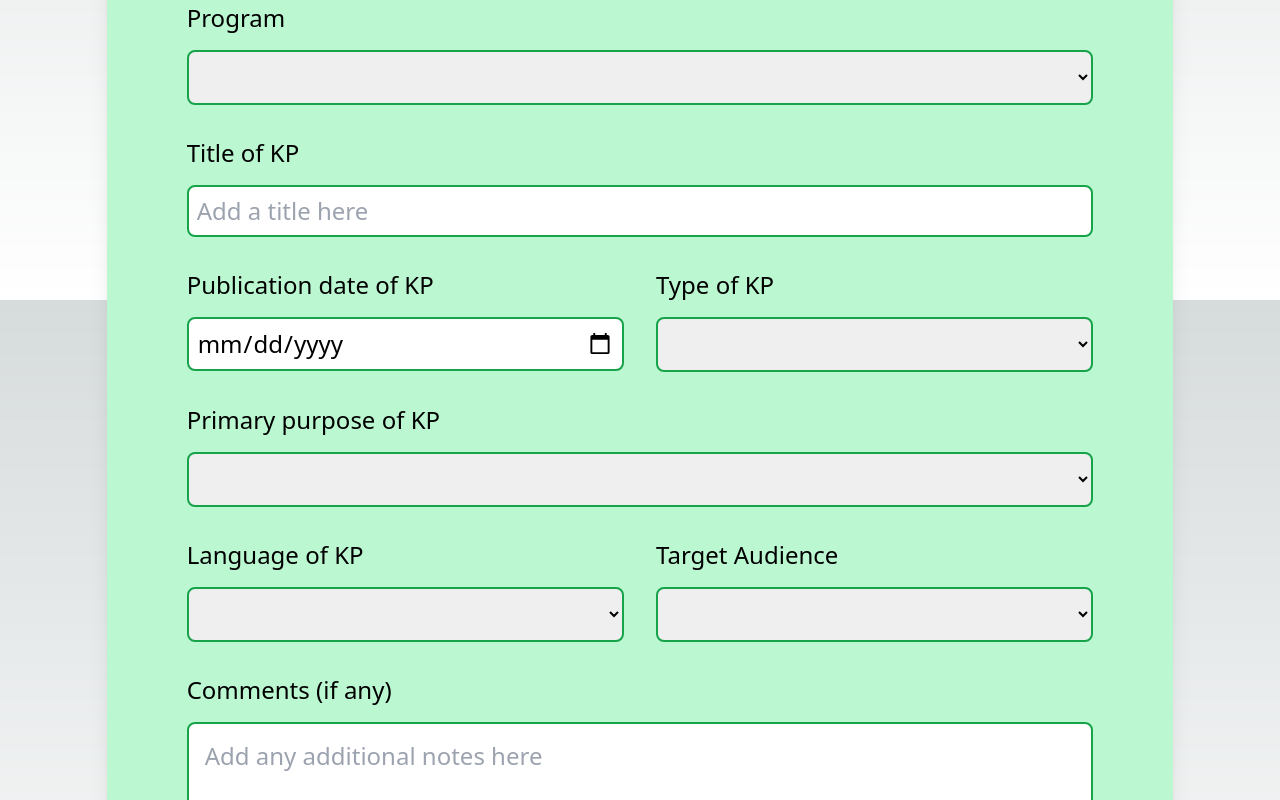
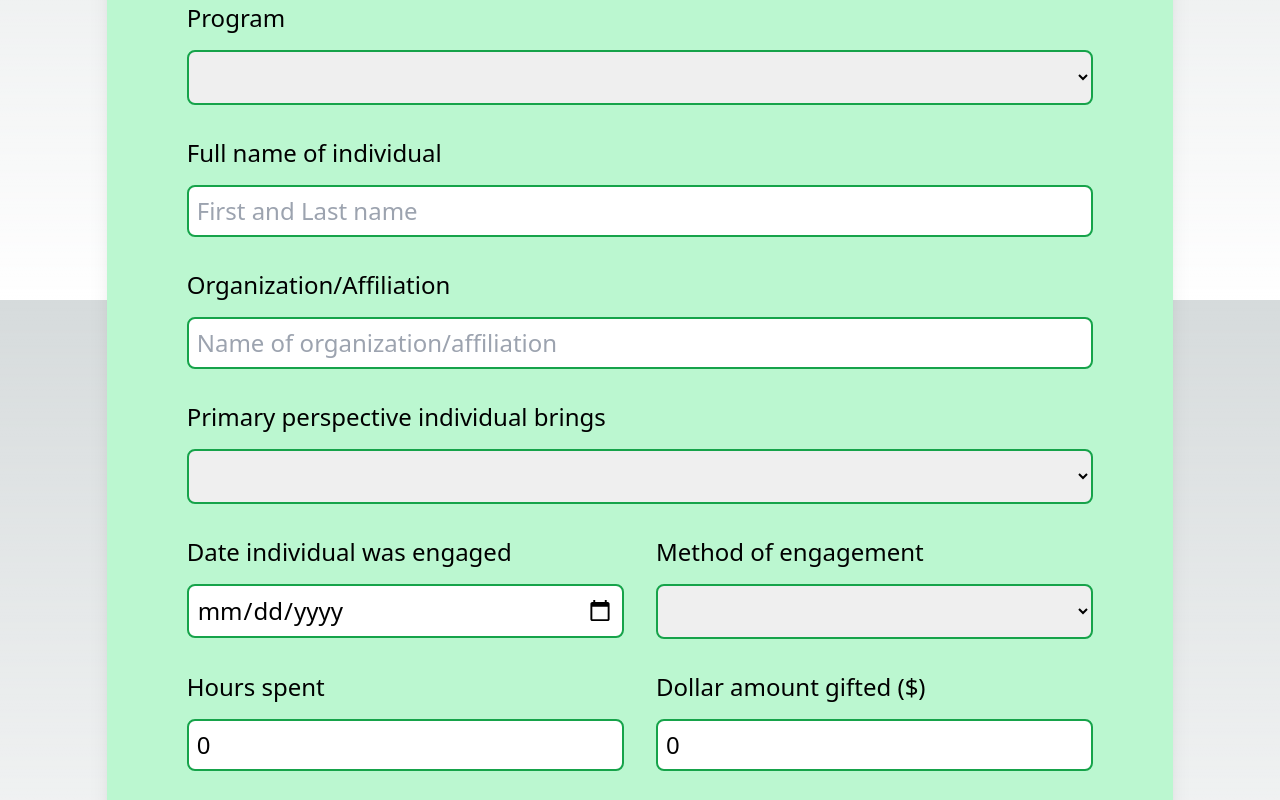
Before and after one commit to rosennabs/surveysalud, a Next.js app: page /relationships in a window 1280 px wide. Shown: the part 500-1300 px from the top of the page. Built offline with nearby package versions, Linux system fonts and the light colour scheme.

Commit message:
Build relationships form

```diff
--- a/src/app/relationships/page.tsx
+++ b/src/app/relationships/page.tsx
@@ -1,4 +1,3 @@
-
 "use client";
 
 import React from "react";
@@ -6,6 +5,7 @@ import { Formik, Form } from "formik";
 import * as Yup from "yup";
 import FormField from "../../components/FormField";
 import Button from "../../components/Button";
+import { programs } from "@/helpers/globalOptions";
 
 //Define types for form values
 interface FormValues {
@@ -15,58 +15,59 @@ interface FormValues {
   primary_perspective: string;
   engagement_date: number | string;
   engagement_method: string;
-  hours_spent: string;
-  dollar_gifted: string;
+  hours_spent: number;
+  dollar_gifted: number;
+  comments: string;
 }
 
-const programs: string[] = [
-  "Rural health care",
-  "Leadership capacity building",
-  "Indigenous services",
-  "Long term care",
-  "Primary care intervention",
+const primary_perspective: string[] = [
+  "Indigenous perspective",
+  "Patient perspective",
+  "Leadership perspective",
+  "Frontline worker perspective",
+  "Caregiver perspective",
 ];
 
-const kp_types: string[] = ["Webinar", "Poster", "Article", "Blog"];
-
-const languages: string[] = ["English", "French", "Both", "Others"];
-
-const kp_audience: string[] = [
-  "Frontline workers",
-  "Patients",
-  "General public",
-  "Caregivers",
+const engagement_method: string[] = [
+  "Round table discussion",
+  "Survey",
+  "Advisory group",
+  "Interview",
+  "Workshops",
+  "Focus group discussions",
 ];
 
-const kp_purpose: string[] = [
-  "Capacity building",
-  "Information dissemination",
-  "Public health campaign",
-  "Health promotion",
-];
 
 const initialValues: FormValues = {
   program: "",
-  title: "",
-  date: "",
-  type: "",
-  language: "",
-  audience: "",
-  purpose: "",
-  comments: "",
+  fullname: "",
+  organization: "",
+  primary_perspective: "",
+  engagement_date: "",
+  engagement_method: "",
+  hours_spent: 0,
+  dollar_gifted: 0,
+  comments: ""
 };
 
 const validationSchema = Yup.object({
   program: Yup.string().required("Required"),
-  title: Yup.string()
+  fullname: Yup.string()
     .min(5, "Too short!")
     .max(70, "Too long!")
     .required("Required"),
-  date: Yup.string().required("Required"),
-  type: Yup.string().required("Required"),
-  language: Yup.string().required("Required"),
-  audience: Yup.string().required("Required"),
-  purpose: Yup.string().required("Required"),
+  organization: Yup.string().required("Required"),
+  primary_perspective: Yup.string().required("Required"),
+  engagement_date: Yup.string().required("Required"),
+  engagement_method: Yup.string().required("Required"),
+  hours_spent: Yup.number().required("Required"),
+  dollar_gifted: Yup.string()
+    .required("Required")
+    .test(
+      "two-decimal-places",
+      "Invalid dollar amount format",
+      (value) => /^\d+(\.\d{1,2})?$/.test(value)
+  )
 });
 
 function Relationships() {
@@ -78,13 +79,11 @@ function Relationships() {
         <Formik
           initialValues={initialValues}
           validationSchema={validationSchema}
-
           onSubmit={(values, actions) => {
             // console.log("Submitted values: ", values);
 
             actions.resetForm();
             actions.setSubmitting(false);
-
           }}
         >
           {(formikProps) => {
@@ -100,52 +99,62 @@ function Relationships() {
                   as="select"
                   options={programs}
                 />
+
                 <FormField
-                  label="Title of KP"
-                  id="title"
-                  name="title"
-                  placeholder="Add a title here"
+                  label="Full name of individual"
+                  id="fullname"
+                  name="fullname"
+                  placeholder="First and Last name"
+                />
+
+                <FormField
+                  label="Organization/Affiliation"
+                  id="organization"
+                  name="organization"
+                  placeholder="Name of organization/affiliation"
+                />
+
+                <FormField
+                  label="Primary perspective individual brings"
+                  as="select"
+                  id="primary_perspective"
+                  name="primary_perspective"
+                  options={primary_perspective}
                 />
 
                 <div className="flex flex-row w-full">
                   <FormField
-                    label="Publication date of KP"
+                    label="Date individual was engaged"
                     id="date"
                     name="date"
                     type="date"
                   />
+
                   <FormField
-                    label="Type of KP"
+                    label="Method of engagement"
                     as="select"
-                    id="type"
-                    name="type"
-                    options={kp_types}
+                    id="engagement_method"
+                    name="engagement_method"
+                    options={engagement_method}
                   />
                 </div>
 
-                <FormField
-                  label="Primary purpose of KP"
-                  as="select"
-                  id="purpose"
-                  name="purpose"
-                  options={kp_purpose}
-                />
-
                 <div className="flex felx-row w-full">
                   <FormField
-                    label="Language of KP"
-                    as="select"
-                    id="language"
-                    name="language"
-                    options={languages}
+                    label="Hours spent"
+                    type="number"
+                    id="hours_spent"
+                    name="hours_spent"
+
                   />
 
                   <FormField
-                    label="Target Audience"
-                    as="select"
-                    id="audience"
-                    name="audience"
-                    options={kp_audience}
+                    label="Dollar amount gifted ($)"
+                    type="number"
+                    step="0.01"
+                    id="dollar_gifted"
+                    name="dollar_gifted"
+
                   />
                 </div>
 
@@ -159,9 +168,7 @@ function Relationships() {
                   placeholder="Add any additional notes here"
                 />
 
-
                 <Button isSubmitting={isSubmitting} />
-
               </Form>
             );
           }}
@@ -171,5 +178,4 @@ function Relationships() {
   );
 }
 
-
 export default Relationships;
```
